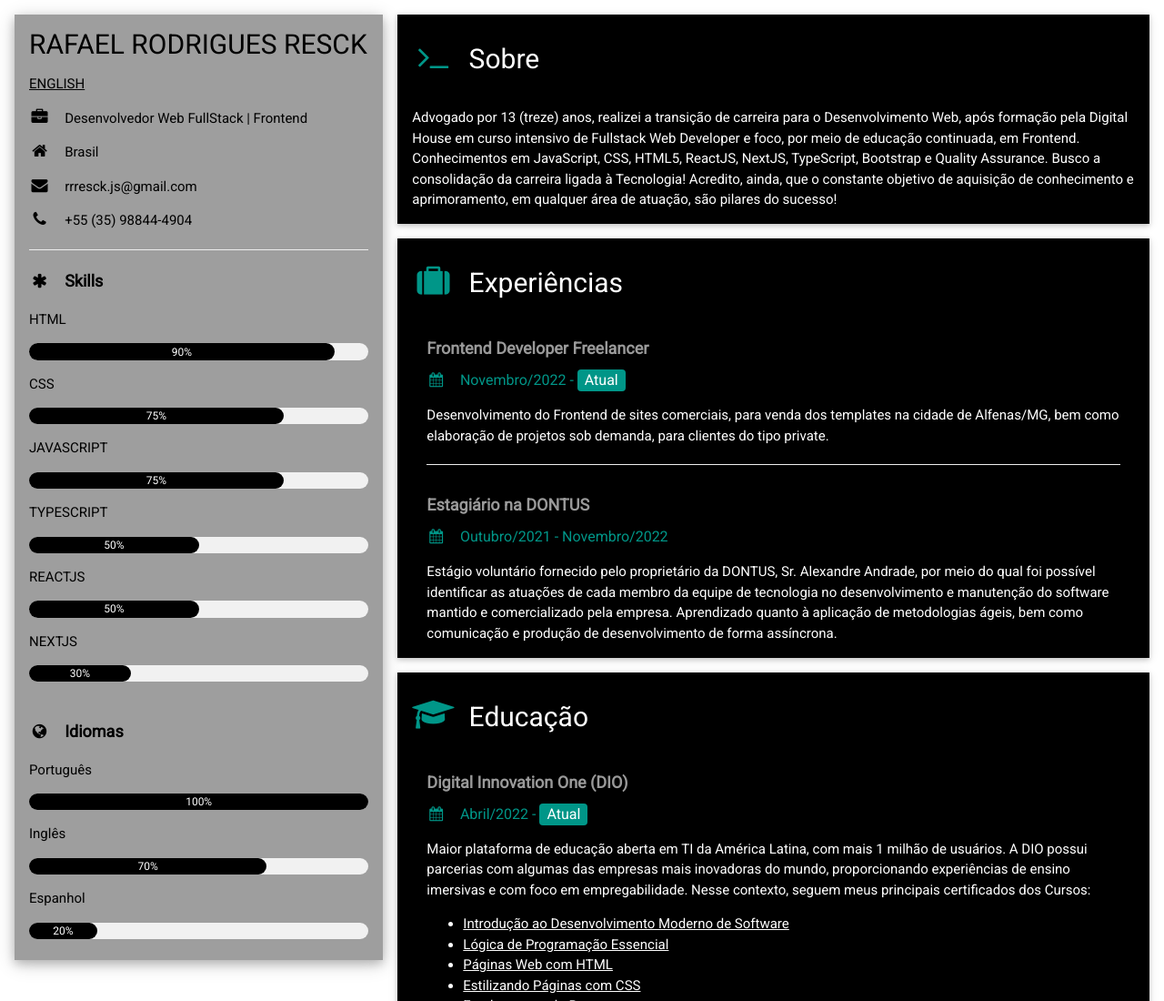
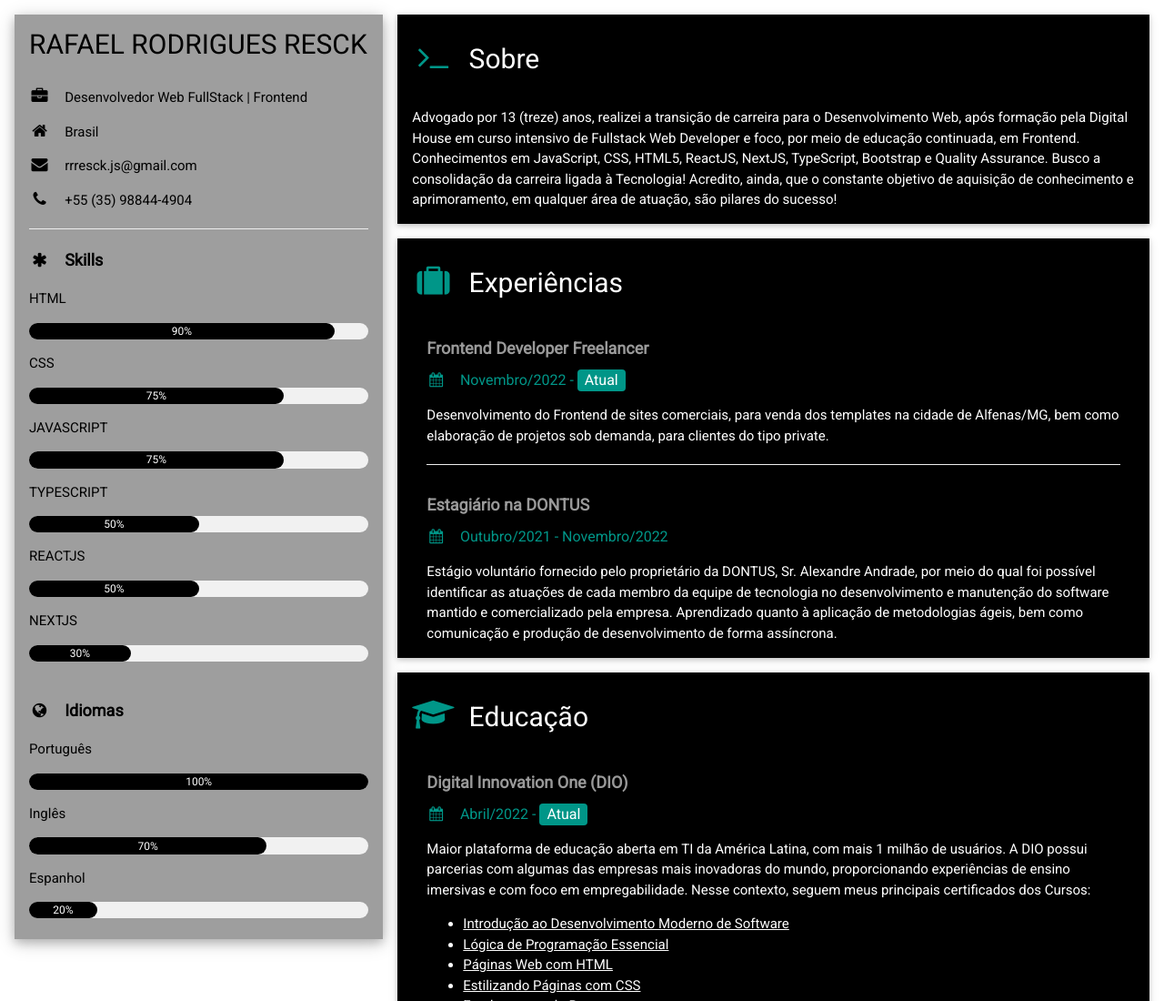
Before and after one commit to rrresck/cv-rafael-resck, a plain HTML site: page index.html in a window 1280 px wide. Shown: the top 1100 px of the page at 91% size. Drawn offline with nearby package versions, Linux system fonts and the light colour scheme.

Commit message:
Finalizado

```diff
--- a/index.html
+++ b/index.html
@@ -32,7 +32,7 @@
           <div class="w3-grey w3-text-black w3-card-4">
 
             <div class="w3-container">
-              <h2>RAFAEL RODRIGUES RESCK</h2><a href="/index2.html">ENGLISH</a>
+              <h2>RAFAEL RODRIGUES RESCK</h2>
             </div>
             <div class="w3-container">
               <p><i class="fa fa-briefcase fa-fw w3-margin-right w3-large w3-text-black"></i>Desenvolvedor Web FullStack | Frontend</p>
```
